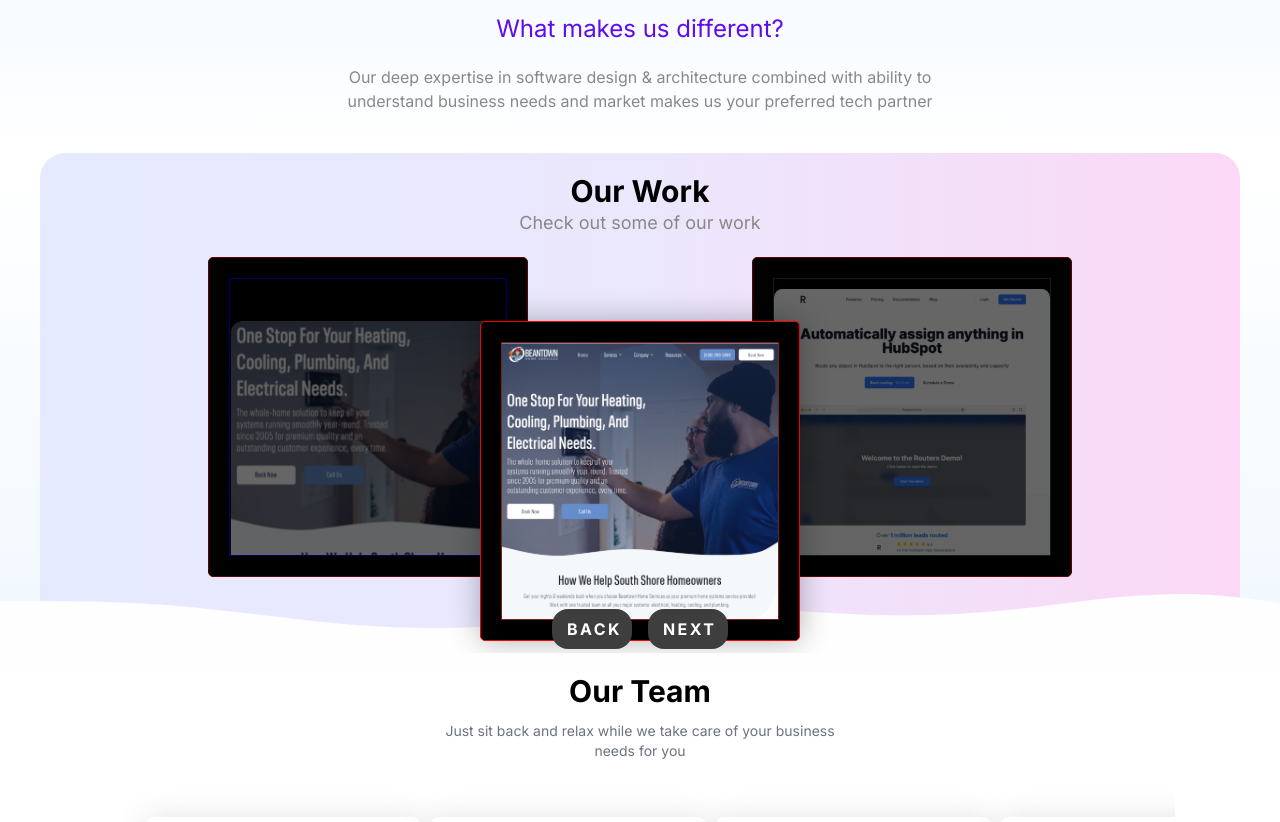
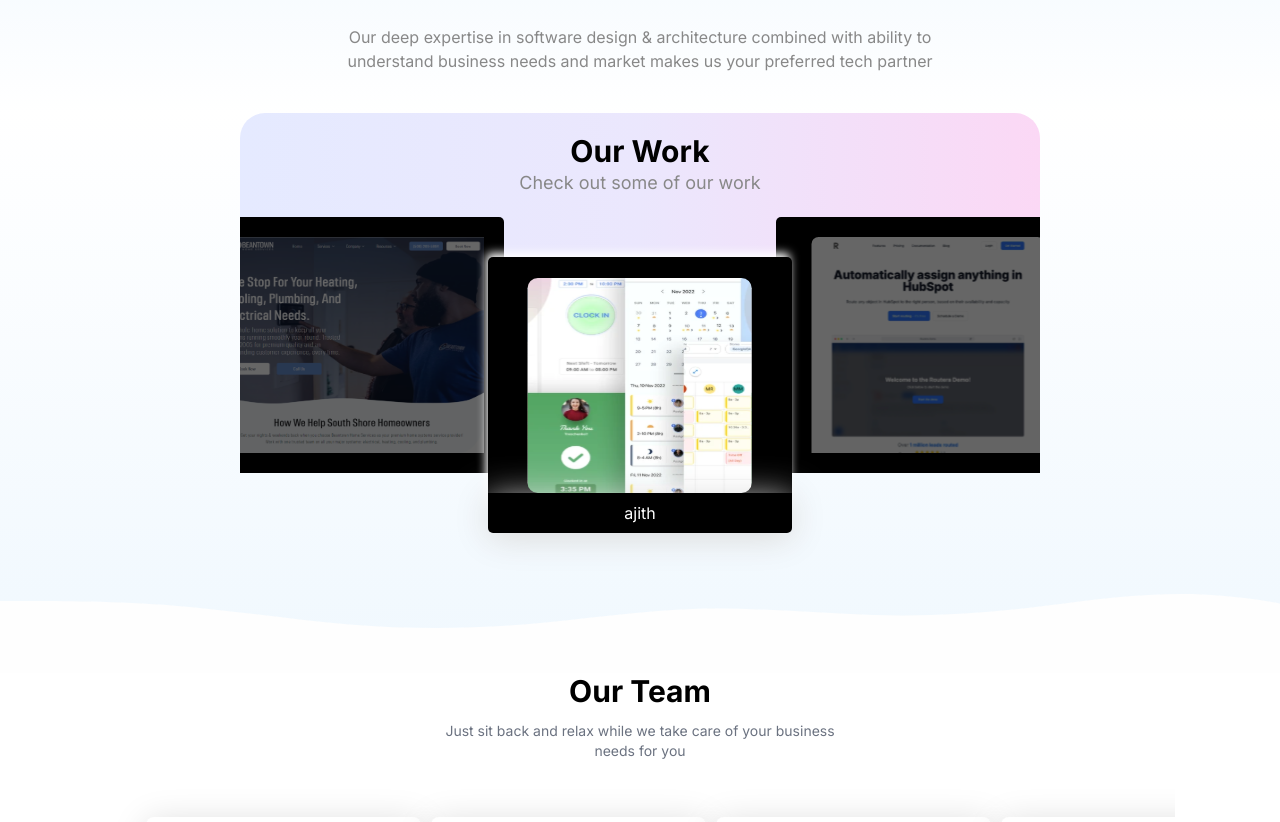
Before and after one commit to codesirpi/landing-site, a Next.js app: page / in a window 1280 px wide. Shown: the part 2923-3745 px from the top of the page. Built offline with nearby package versions, Linux system fonts and the light colour scheme.

Commit message:
added our work section animation

```diff
--- a/app/components/our-work-section.tsx
+++ b/app/components/our-work-section.tsx
@@ -3,57 +3,29 @@ import React from "react";
 import LightIcon from "../assets/light-icon.svg";
 import OurWork1 from "../assets/work-1.svg";
 import OurWork2 from "../assets/work-2.svg";
-import OurWork3 from "../assets/work-3.svg";
+import OurWork3 from "../assets/work-3.png";
+
 import Carousel from "./sample";
 
 export const OurWorkSection = () => {
   const data = [OurWork1, OurWork2, OurWork3];
-  const CarouselData = [
-    "https://images.unsplash.com/photo-1552053831-71594a27632d?ixlib=rb-4.0.3&ixid=MnwxMjA3fDB8MHxwaG90by1wYWdlfHx8fGVufDB8fHx8&auto=format&fit=crop&w=662&q=80",
-    "https://images.unsplash.com/photo-1586671267731-da2cf3ceeb80?ixlib=rb-4.0.3&ixid=MnwxMjA3fDB8MHxwaG90by1wYWdlfHx8fGVufDB8fHx8&auto=format&fit=crop&w=689&q=80",
-    "https://images.unsplash.com/photo-1530281700549-e82e7bf110d6?ixlib=rb-4.0.3&ixid=MnwxMjA3fDB8MHxwaG90by1wYWdlfHx8fGVufDB8fHx8&auto=format&fit=crop&w=688&q=80",
-    "https://images.unsplash.com/photo-1588943211346-0908a1fb0b01?ixlib=rb-4.0.3&ixid=MnwxMjA3fDB8MHxwaG90by1wYWdlfHx8fGVufDB8fHx8&auto=format&fit=crop&w=735&q=80",
-    "https://images.unsplash.com/photo-1583337130417-3346a1be7dee?ixlib=rb-4.0.3&ixid=MnwxMjA3fDB8MHxwaG90by1wYWdlfHx8fGVufDB8fHx8&auto=format&fit=crop&w=764&q=80",
-    "https://images.unsplash.com/photo-1537151625747-768eb6cf92b2?ixlib=rb-4.0.3&ixid=MnwxMjA3fDB8MHxwaG90by1wYWdlfHx8fGVufDB8fHx8&auto=format&fit=crop&w=685&q=80",
-  ];
-
   return (
-    <div className="w-full h-screen relative flex flex-col items-center ">
-      <div className="w-full bg-gradient-to-b from-[#F0F8FE] to-[#FFFFFF] flex justify-center flex-col items-center gap-5 py-10 2xl:pt-32 ">
+    <div className="w-full lg:h-screen h-full relative flex flex-col items-center text-black">
+      <div className="w-full bg-gradient-to-b from-[#F0F8FE] to-[#FFFFFF] flex justify-center flex-col items-center gap-5 pb-10  ">
         <div className="bg-gradient-to-l from-[#EDF1F2] to-[#545454] rounded-full w-20 h-20 items-center flex p-2  ">
           <Image src={LightIcon} alt={"Idea-icon"} width={75} height={75} />
         </div>
-        <div className="text-2xl text-violet-700 2xl:text-4xl">
+        <div className="text-2xl text-violet-700 ">
           What makes us different?
         </div>
-        <div className="lg:w-[50%] px-5 max-w-[1000px] text-center text-grey-500 2xl:text-2xl">
+        <div className="lg:w-[50%] px-5 max-w-[1000px] text-center text-grey-500 ">
           Our deep expertise in software design & architecture combined with
           ability to understand business needs and market makes us your
           preferred tech partner
         </div>
       </div>
       <div className="flex w-full h-full flex justify-center relative bg-gradient-to-t from-[#F0F8FE] to-[#FFFFFF]">
-        <div className="relative w-full max-w-[1200px] w-[60%] h-[55%] max-h-[500px] overflow-hidden h-full text-center bg-gradient-to-r from-[#E5EAFF] via-[#ebe7fd] to-[#FBD8F5] rounded-[25px]">
-          <div className="p-5">
-            <div className="font-bold md:text-3xl text-2xl">Our Work</div>
-            <div className="text-grey-500 md:text-lg ">
-              Check out some of our work
-            </div>
-          </div>
-          <Carousel Data={data} />
-        </div>
-        {/* <div className="w-full px-10 flex justify-center top-28 lg:top-40 absolute h-[50%] ">
-          <div className="bg-black  h-full md:w-[450px] w-full rounded-2xl drop-shadow-t-md shadow-xl ">
-            <Image
-              src={OurWork2}
-              alt={""}
-              className="w-full h-full p-10 pb-0 container object-cover"
-            />
-            <div className="bg-[red] md:w-[450px] w-full h-14 flex justify-center items-center absolute bottom-0 rounded-b-2xl duration-100 invisible conatiner-hover:visible">
-              Developed by Ajith kumar
-            </div>
-          </div>
-        </div> */}
+        <Carousel Data={data} />
       </div>
       <div className="bg-white-wave w-full absolute bottom-0 bg-cover bg-no-repeat h-10 md:h-20"></div>
     </div>
--- a/app/components/sample.tsx
+++ b/app/components/sample.tsx
@@ -2,7 +2,6 @@ import React, { useState } from "react";
 import { AnimatePresence, motion } from "framer-motion";
 import { useEffect } from "react";
 import Image from "next/image";
-import SampleImage from "../assets/bean-town.png";
 
 const Carousel = ({ Data }: { Data: string[] }) => {
   const [FlowDirection, setFlowDirection] = useState(true);
@@ -49,27 +48,25 @@ const Carousel = ({ Data }: { Data: string[] }) => {
   };
 
   // useEffect(() => {
-
-  //   const timerId = setInterval(() => nextBtn(), 2000)
-  //     return () => clearInterval(timerId)
+  //   const timerId = setInterval(() => nextBtn(), 2000);
+  //   return () => clearInterval(timerId);
   // });
   const variants = {
     center: {
       x: "0rem",
       opacity: 1,
       scale: 1,
-      y: "4rem",
       zIndex: "5",
       filter: "brightness(100%)",
       backgroundImage: Data[CenterId],
-      boxShadow: "0px 0px 30px 0px rgba(0,0,0,0.3)",
+      boxShadow: "-2px -4px 10px 0 #FFFFFF",
       transition: {
         type: "spring",
         duration: 1,
       },
     },
     left: {
-      x: "-17rem",
+      x: "-18rem",
       opacity: 1,
       filter: "brightness(40%)",
       scale: 1,
@@ -83,7 +80,7 @@ const Carousel = ({ Data }: { Data: string[] }) => {
     },
     right: {
       backgroundImage: Data[RightId],
-      x: "17rem",
+      x: "18rem",
       opacity: 1,
       filter: "brightness(40%)",
       scale: 1,
@@ -106,7 +103,15 @@ const Carousel = ({ Data }: { Data: string[] }) => {
     },
   };
   return (
-    <motion.div className="carousel-wrapper">
+    <motion.div className="carousel-wrapper w-full justify-center px-5 md:px-10">
+      <div className="w-full">
+        <div className="lg:w-[800px] w-full flex flex-col overflow-x-clip items-center h-[360px] text-center bg-gradient-to-r from-[#E5EAFF] via-[#ebe7fd] to-[#FBD8F5] rounded-[25px]">
+          <div className="p-5">
+            <div className="font-bold md:text-3xl text-2xl">Our Work</div>
+            <div className="text-grey-500 md:text-lg ">
+              Check out some of our work
+            </div>
+          </div>
           <motion.div className="carousel-content">
             <AnimatePresence initial={false}>
               <motion.div
@@ -120,7 +125,7 @@ const Carousel = ({ Data }: { Data: string[] }) => {
                 <Image
                   src={variants.left.backgroundImage}
                   alt={""}
-              className="w-full h-full border border-[blue]"
+                  className="w-full h-full"
                 />
               </motion.div>
               <motion.div
@@ -128,14 +133,16 @@ const Carousel = ({ Data }: { Data: string[] }) => {
                 key={CenterId}
                 initial={FlowDirection ? "right" : "left"}
                 animate="center"
-            className="carousel-item"
+                className="carousel-item top-10 "
               >
                 <Image
-              src={SampleImage}
+                  src={variants.center.backgroundImage}
                   alt={""}
-              //   height={700}
-              className="w-full h-full border border-red-900"
+                  className="w-full h-full"
                 />
+                <div className="bg-black text-white shadow-card absolute w-full left-0 h-10 flex items-center justify-center rounded-b-[5px]">
+                  ajith
+                </div>
               </motion.div>
               <motion.div
                 key={RightId}
@@ -148,40 +155,12 @@ const Carousel = ({ Data }: { Data: string[] }) => {
                 <Image
                   src={variants.right.backgroundImage}
                   alt={""}
-              className="w-full h-full border border-green-900"
+                  className="w-full h-full"
                 />
               </motion.div>
             </AnimatePresence>
           </motion.div>
-      <div className="carousel-btns">
-        <motion.button
-          initial={{ opacity: 0, scale: 0 }}
-          animate={{ opacity: 1, scale: 1 }}
-          transition={{
-            type: "spring",
-            duration: 0.5,
-          }}
-          whileHover={{ scale: 1.1 }}
-          whileTap={{ scale: 0.8 }}
-          className="bwd-btn"
-          onClick={prevBtn}
-        >
-          Back
-        </motion.button>
-        <motion.button
-          initial={{ opacity: 0, scale: 0 }}
-          animate={{ opacity: 1, scale: 1 }}
-          transition={{
-            type: "spring",
-            duration: 0.5,
-          }}
-          whileHover={{ scale: 1.1 }}
-          whileTap={{ scale: 0.8 }}
-          className="fwd-btn"
-          onClick={nextBtn}
-        >
-          Next
-        </motion.button>
+        </div>
       </div>
     </motion.div>
   );
--- a/app/globals.css
+++ b/app/globals.css
@@ -75,15 +75,14 @@ body {
 }
 .carousel-wrapper {
   display: grid;
-  place-content: center;
+  /* place-content: center; */
   border-radius: 2rem;
 
 }
 .carousel-content {
   position: relative;
-  width: 20rem;
-  height: 20rem;
-
+  width: 19rem;
+  height: 18rem;
 }
 
 .carousel-item {
@@ -93,21 +92,12 @@ body {
   background-position: center;
   background-size: cover;
   background-repeat: no-repeat;
-  border: 1px solid red;
   background: black;
   border-radius: 5px;
   padding: 20px;
 
 }
 
-.carousel-btns {
-  margin-top: 2rem;
-  margin-bottom: 2rem;
-  display: flex;
-  justify-content: center;
-  gap: 1rem;
-  z-index: 6;
-}
 button {
     padding: 8px 15px;
     width: 5rem;
```
Also changed, not shown: app/assets/work-3.png (renamed from app/assets/bean-town.png), app/assets/work-3.svg (deleted). Lines whose indentation alone changed are shown as unchanged.
